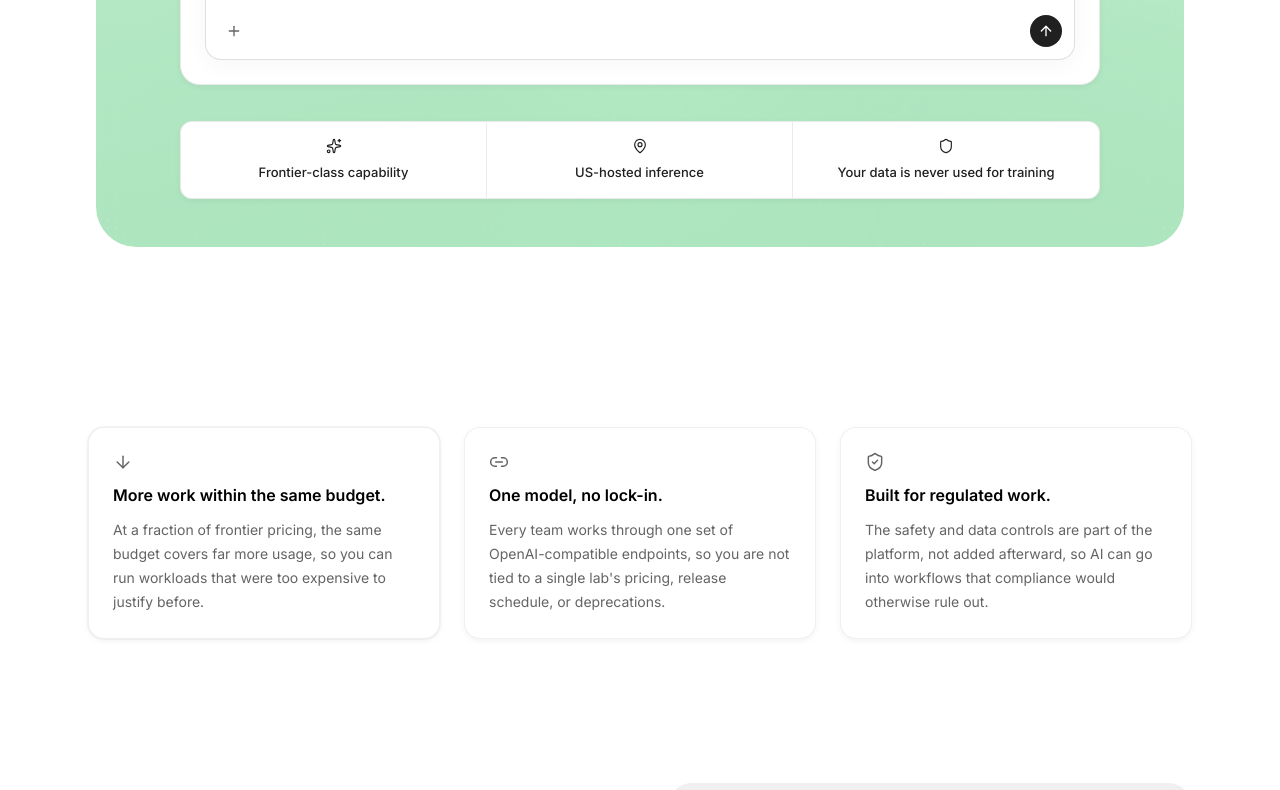
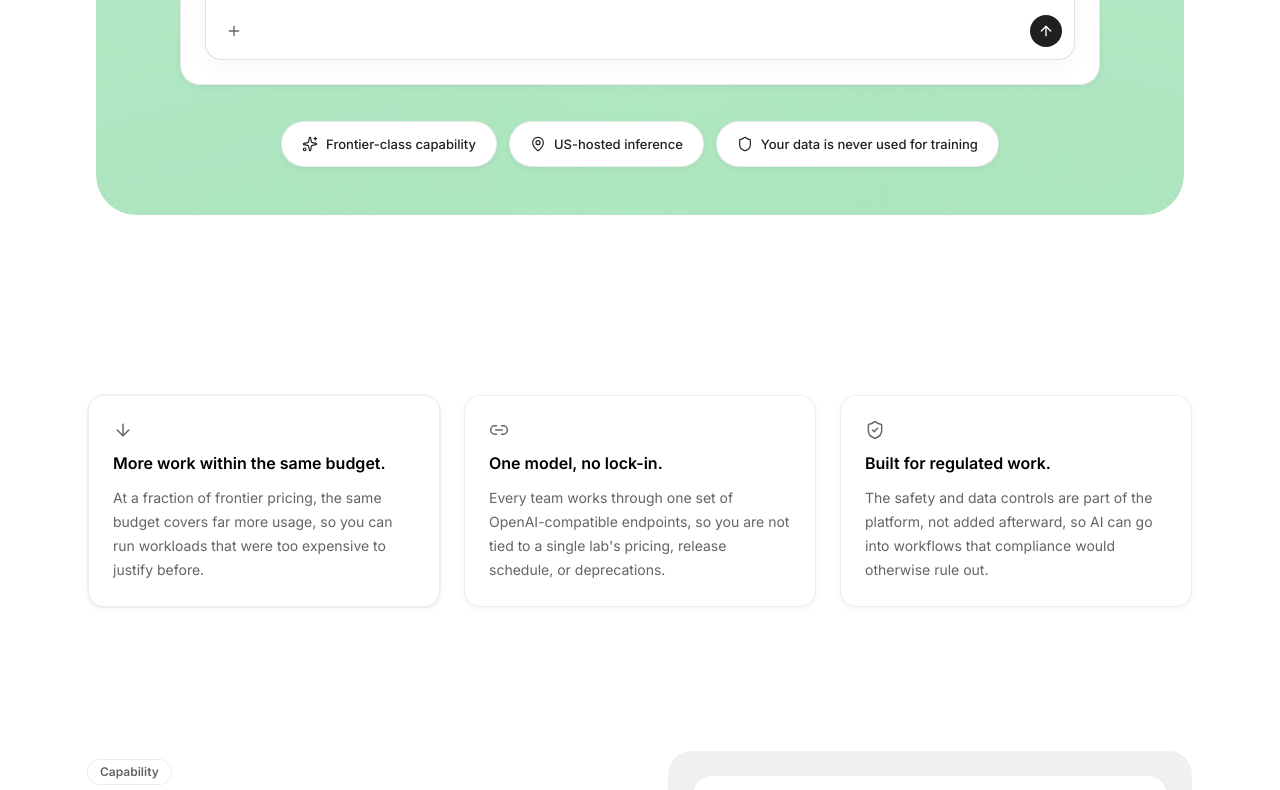
Before and after one commit to freitaspauloo/Paulo, a Next.js app: page /landing-v4 in a window 1280 px wide. Shown: the part 900-1690 px from the top of the page. Built offline with nearby package versions, Linux system fonts and the light colour scheme.

Commit message:
v4: separate pill commitments below hero terminal

```diff
--- a/src/components/landing/hero-commitments-strip.tsx
+++ b/src/components/landing/hero-commitments-strip.tsx
@@ -14,25 +14,25 @@ export function HeroCommitmentsStrip({ className }: { className?: string }) {
   return (
     <div
       className={cn(
-        "w-full overflow-hidden border border-black/[0.08] bg-white text-[#202020]",
-        landing.cardSm,
-        landing.shadowDrop,
+        "flex w-full flex-col items-stretch gap-2.5 sm:flex-row sm:flex-wrap sm:items-center sm:justify-center sm:gap-3",
         className,
       )}
     >
-      <div className="grid divide-y divide-black/[0.08] sm:grid-cols-3 sm:divide-x sm:divide-y-0">
       {COMMITMENT_ITEMS.map((item) => (
         <div
           key={item.label}
-            className="flex flex-col items-center gap-2 px-4 py-4 text-center sm:px-5 sm:py-4"
+          className={cn(
+            "inline-flex items-center justify-center gap-2 border border-black/[0.08] bg-white px-4 py-2.5 text-[#202020] sm:px-5 sm:py-3",
+            landing.capsule,
+            landing.shadowDrop,
+          )}
         >
-            <item.icon className="size-4 text-[#202020]" strokeWidth={1.75} />
-            <p className="text-[0.8125rem] font-medium leading-5 text-[#202020] sm:whitespace-nowrap">
+          <item.icon className="size-4 shrink-0 text-[#202020]" strokeWidth={1.75} />
+          <p className="text-center text-[0.8125rem] font-medium leading-5 sm:whitespace-nowrap">
             {item.label}
           </p>
         </div>
       ))}
     </div>
-    </div>
   );
 }
```
Lines whose indentation alone changed are shown as unchanged.
